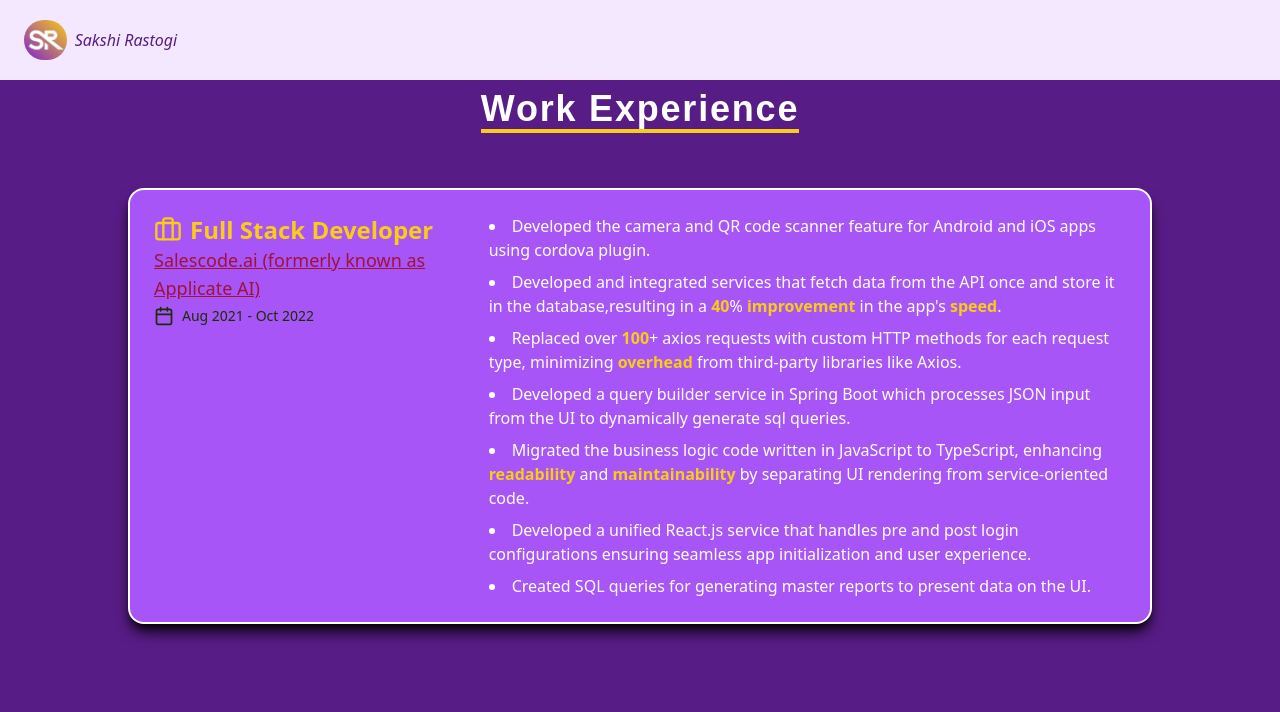
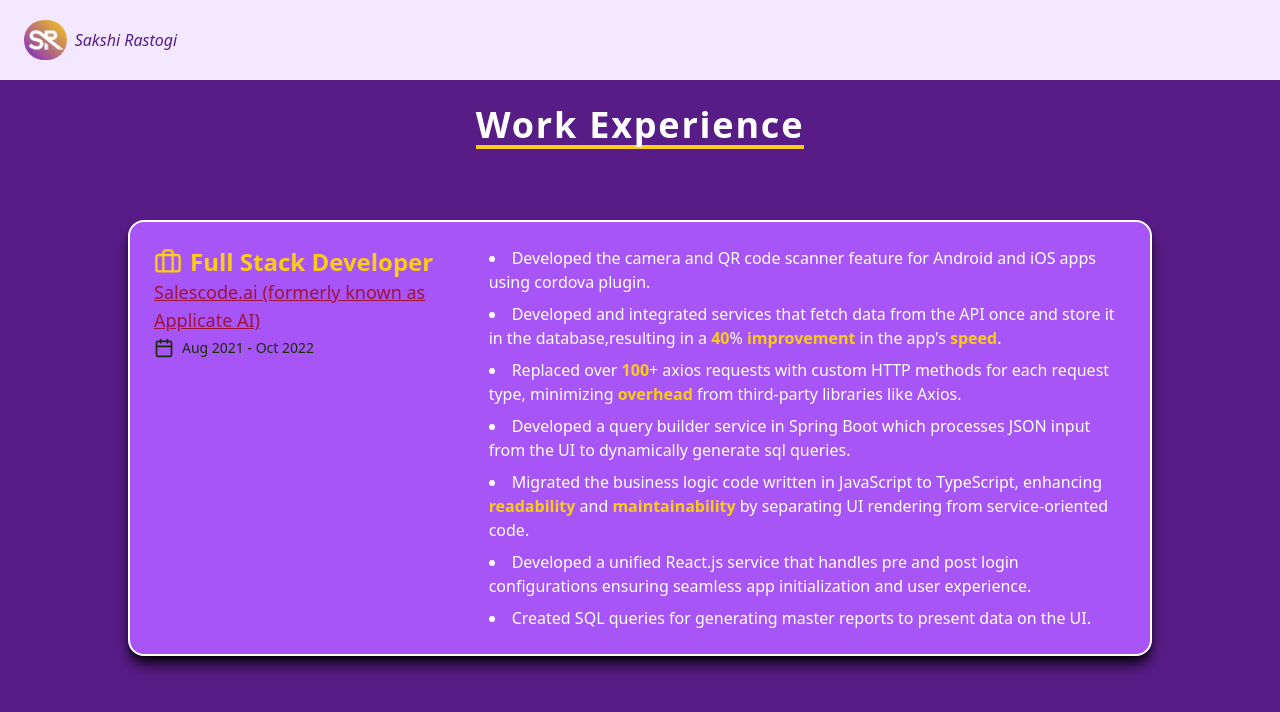
Before and after one commit to SakshiRastogi1302/portfolio, a React (Vite) app: page /work in a window 1280 px wide. Shown: the top 712 px of the page. Built offline with nearby package versions, Linux system fonts and the light colour scheme.

Commit message:
addjusted the heading

```diff
--- a/src/components/ProjectListComponent.jsx
+++ b/src/components/ProjectListComponent.jsx
@@ -6,7 +6,7 @@ const ProjectListComponent = () => {
   return (
     <div className='bg-purple-900 text-white w-full min-h-screen flex flex-col items-center px-4 sm:px-6 lg:px-12'>
         <div className='mt-16 sm:mt-20 md:mt-24 lg:mt-24'>
-            <h1 className='text-3xl sm:text-4xl font-el-messiri font-bold tracking-wider text-white animate-moveDown text-shadow-lg text-shadow-black border-b-4 border-yellow-400 pb-1'>Projects</h1>
+            <h1 className='text-3xl sm:text-4xl font-el-messiri font-bold tracking-wider text-white animate-moveDown text-shadow-lg text-shadow-black border-b-4 border-yellow-400 mt-5'>Projects</h1>
         </div>
         <div className="my-10 flex flex-wrap justify-center gap-6 w-full max-w-7xl">
             {projectData.map((project) => {
--- a/src/components/SkillsComponent.jsx
+++ b/src/components/SkillsComponent.jsx
@@ -6,7 +6,7 @@ const SkillsComponent = () => {
   return (
     <div className="bg-purple-900 w-full min-h-screen text-white flex flex-col items-center py-16 px-6">
         {/* Heading */}
-        <h1 className="text-2xl sm:text-4xl font-el-messiri font-bold tracking-wider animate-moveDown text-shadow-lg text-shadow-black border-b-4 border-yellow-400 pb-1 my-12">Skills</h1>
+        <h1 className="text-3xl sm:text-4xl font-el-messiri font-bold tracking-wider animate-moveDown text-shadow-lg text-shadow-black border-b-4 border-yellow-400 mt-14 mb-10">Skills</h1>
         <div className="w-full max-w-6xl flex flex-col gap-10">
 
           {/* 1. Technical Skills with Progress Bars */}
--- a/src/components/WorkExperienceComponent.jsx
+++ b/src/components/WorkExperienceComponent.jsx
@@ -6,7 +6,7 @@ import { Link } from "react-router-dom";
 const WorkExperienceComponent = () => {
   return (
     <section className="bg-purple-900 text-white w-full min-h-screen flex flex-col items-center py-16 px-6">
-      <h2 className="text-3xl sm:text-4xl font-el-messiri font-bold tracking-wider flex-wrap text-center leading-snug animate-moveDown text-shadow-lg text-shadow-black my-10 border-b-4 border-yellow-400">Work Experience</h2>
+      <h2 className="text-3xl sm:text-4xl font-bold tracking-wider flex-wrap text-center leading-snug animate-moveDown text-shadow-lg text-shadow-black my-14 border-b-4 border-yellow-400">Work Experience</h2>
       <div className="w-full max-w-5xl flex flex-col gap-8">
         {workExperienceData.map((exp, index) => (
           <div
```
